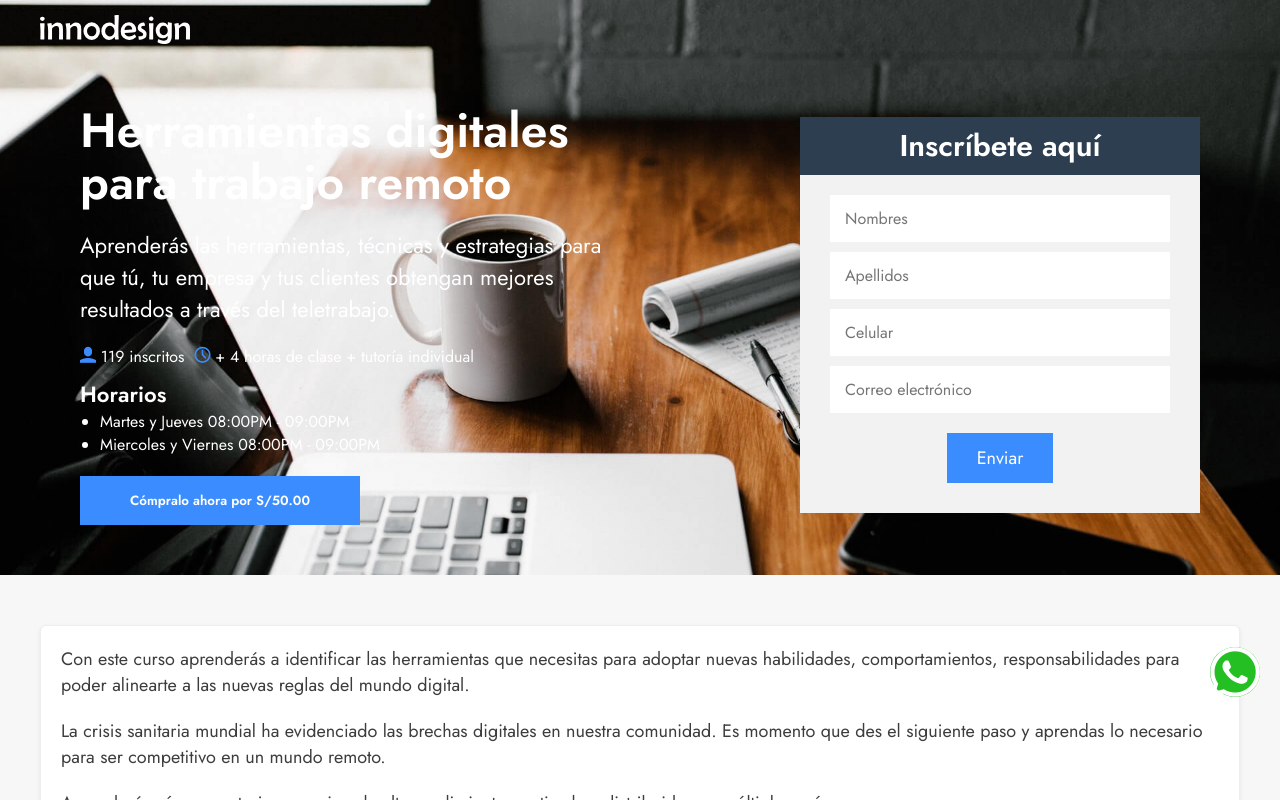
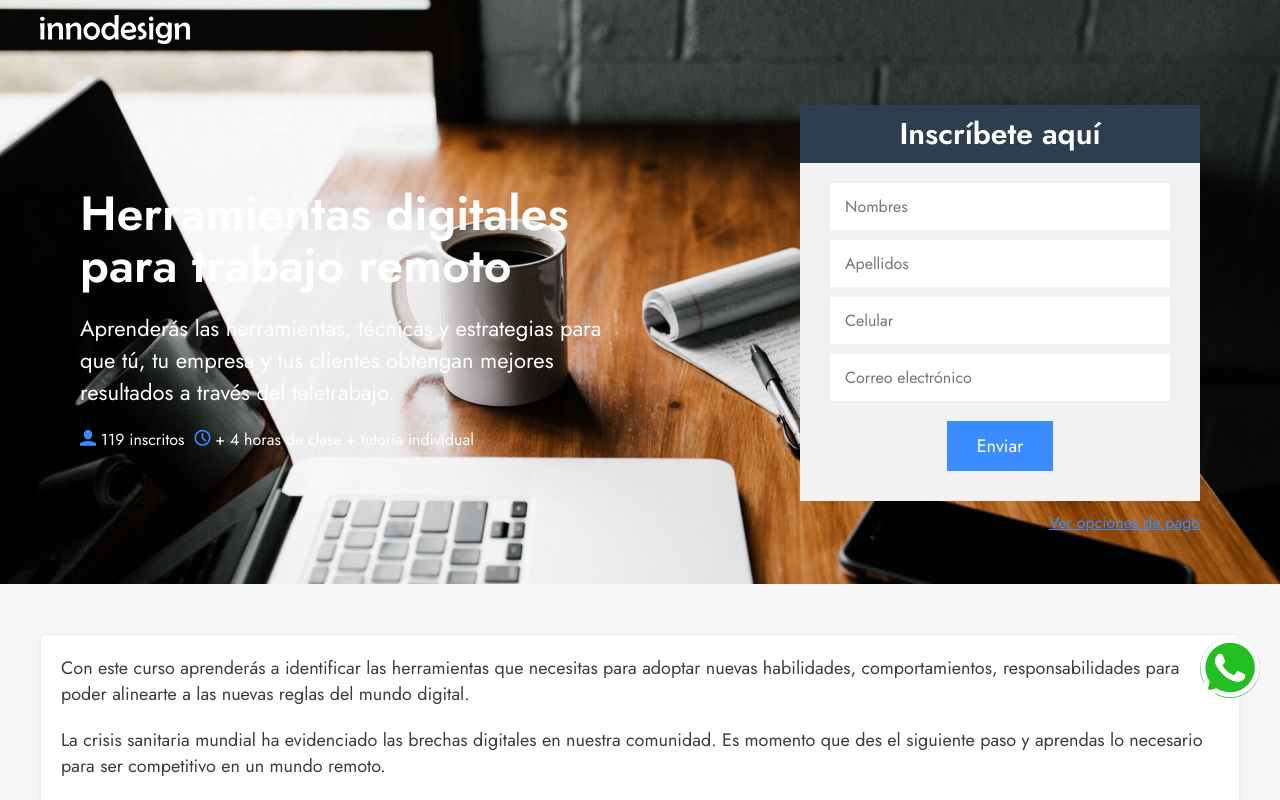
Before and after one commit to angelolev/idp, a React (Create React App) app: page /cursos/trabajo-remoto in a window 1280 px wide. Shown: the top 800 px of the page. Built offline with nearby package versions, Linux system fonts and the light colour scheme.

Commit message:
added payment options on course component

```diff
--- a/src/assets/scss/components/_whatsapp.scss
+++ b/src/assets/scss/components/_whatsapp.scss
@@ -11,7 +11,7 @@
   .icon {
     background: rgb(35, 191, 35);
     color: $color-white;
-    font-size: 50px;
+    font-size: 60px;
     border-radius: 50%;
   }
 
--- a/src/components/commons/Courses/CourseRemote.jsx
+++ b/src/components/commons/Courses/CourseRemote.jsx
@@ -34,6 +34,7 @@ const CourseRemote = (props) => {
               <div className="course__image">
                 {/* <img src={courseImage} alt="" /> */}
                 <FormSignUp />
+                <a onClick={toggleModal}>Ver opciones de pago</a>
               </div>
               <div className="course__description">
                 <h1>Herramientas digitales para trabajo remoto</h1>
@@ -49,14 +50,14 @@ const CourseRemote = (props) => {
                   <span className="icon icon-time"></span> + 4 horas de clase +
                   tutoría individual
                 </small>
-                <h4>Horarios</h4>
+                {/* <h4>Horarios</h4>
                 <ul>
                   <li>Martes y Jueves 08:00PM - 09:00PM</li>
                   <li>Miercoles y Viernes 08:00PM - 09:00PM</li>
                 </ul>
                 <button onClick={toggleModal}>
                   Cómpralo ahora por S/50.00
-                </button>
+                </button> */}
               </div>
             </div>
           </div>
--- a/src/components/commons/Courses/CourseTeachers.jsx
+++ b/src/components/commons/Courses/CourseTeachers.jsx
@@ -34,6 +34,7 @@ const CourseTeacher = (props) => {
               <div className="course__image">
                 {/* <img src={courseImage} alt="" /> */}
                 <FormSignUp />
+                <a onClick={toggleModal}>Ver opciones de pago</a>
               </div>
               <div className="course__description">
                 <h1>Herramientas digitales para docentes</h1>
@@ -48,14 +49,14 @@ const CourseTeacher = (props) => {
                   <span className="icon icon-time"></span> + 7 horas de clase +
                   tutoría individual
                 </small>
-                <h4>Horarios</h4>
+                {/* <h4>Horarios</h4>
                 <ul>
                   <li>Martes y Jueves 08:00PM - 09:00PM</li>
                   <li>Miercoles y Viernes 08:00PM - 09:00PM</li>
                 </ul>
                 <button onClick={toggleModal}>
                   Cómpralo ahora por S/50.00
-                </button>
+                </button> */}
               </div>
             </div>
           </div>
```
